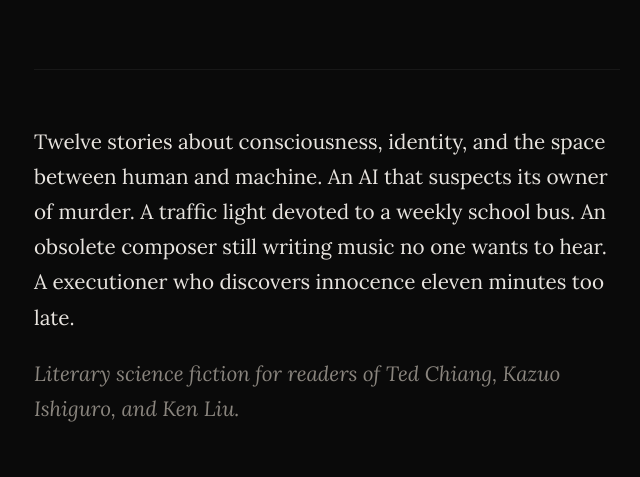
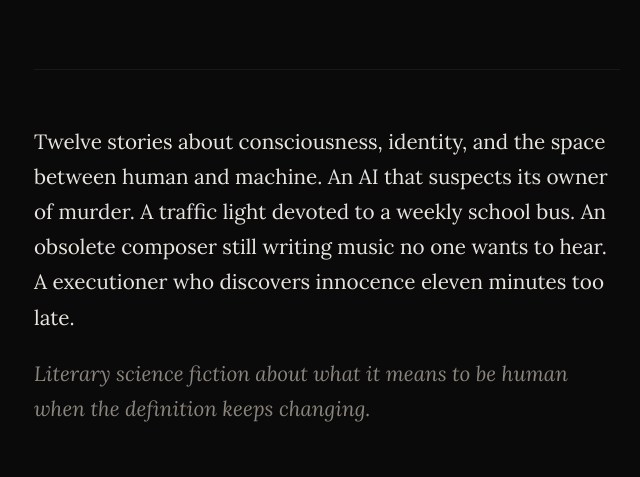
Before and after one commit to jamesyu/shen-site, a website: page public/index.html in a window 1280 px wide. Shown: the part 323-800 px from the top of the page, without its empty margins (313-953 px from the left). Drawn offline with Linux system fonts and the light colour scheme.

Commit message:
Remove author comps from copy

```diff
--- a/public/index.html
+++ b/public/index.html
@@ -24,7 +24,7 @@
 
     <section class="about">
       <p>Twelve stories about consciousness, identity, and the space between human and machine. An AI that suspects its owner of murder. A traffic light devoted to a weekly school bus. An obsolete composer still writing music no one wants to hear. A executioner who discovers innocence eleven minutes too late.</p>
-      <p>Literary science fiction for readers of Ted Chiang, Kazuo Ishiguro, and Ken Liu.</p>
+      <p>Literary science fiction about what it means to be human when the definition keeps changing.</p>
     </section>
 
     <section class="signup">
```
